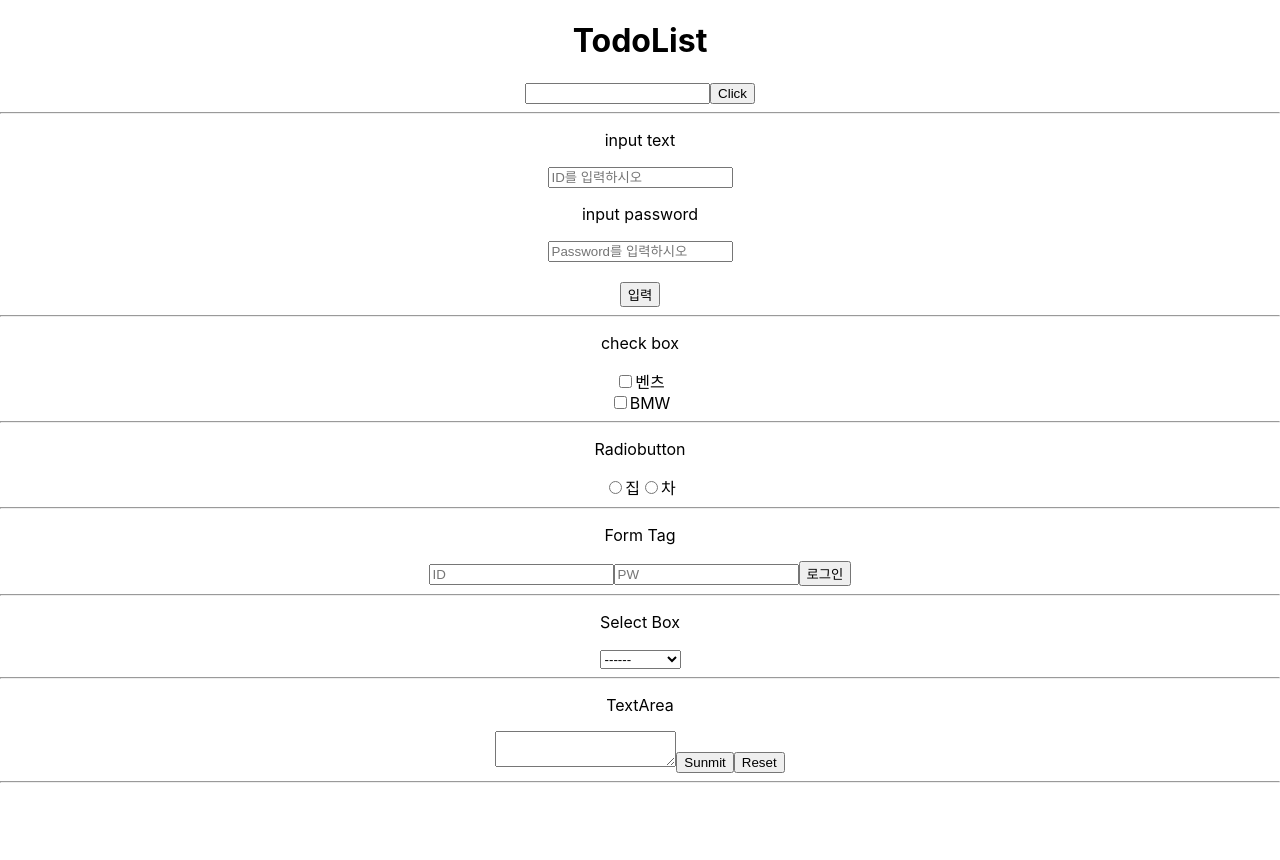
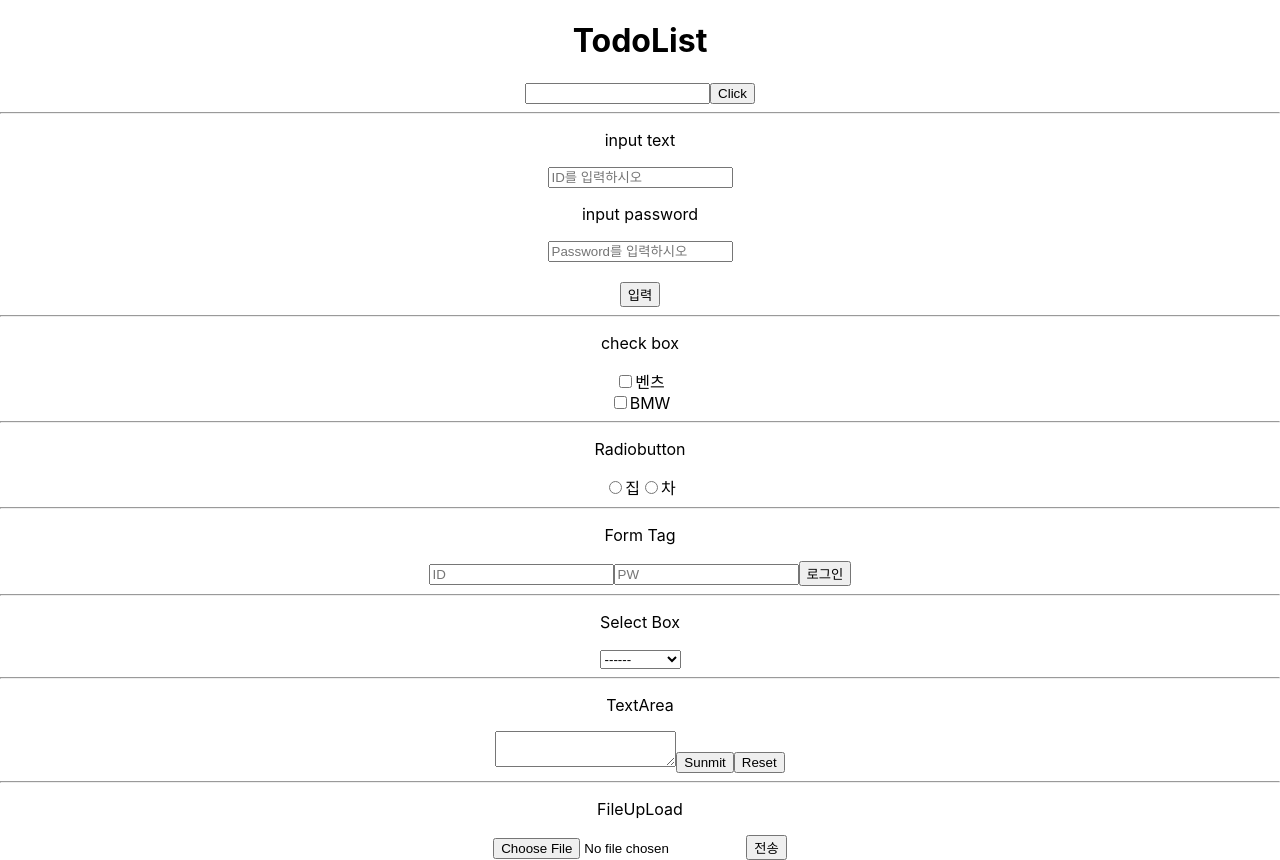
Before and after one commit to csy1597/React, a React (Create React App) app in the folder test2/: page / in a window 1280 px wide. Before the commit the page ends 800 px from the top, so only its background shows below. Built offline with nearby package versions, Linux system fonts and the light colour scheme.

Commit message:
fileupload

```diff
--- a/test2/src/App.js
+++ b/test2/src/App.js
@@ -17,8 +17,7 @@ function App() {
   const [selected, setSelected] = useState('');
   const selectList = ['------','Apple', 'Dell' ,'SamSung', 'LG', 'HP'];
   const [textArea, setTextArea] = useState('');
-
-
+  const [fileupload, setFileupload] = useState('');
 
 
   //Event
@@ -100,6 +99,8 @@ function App() {
   const textReset = () => {
     setTextArea('');
   };
+  const onFileupload = (e) => setFileupload(e.target.value);
+  console.log(fileupload);
 
 
 
@@ -168,6 +169,9 @@ function App() {
         <button type="reset" onClick={textReset}>Reset</button>
       </form>
       <hr/>
+      <p>FileUpLoad</p>
+      <input type="file" value={fileupload} onChange={onFileupload} />
+      <button type="submit">전송</button>
 
     </div>
   );
```
